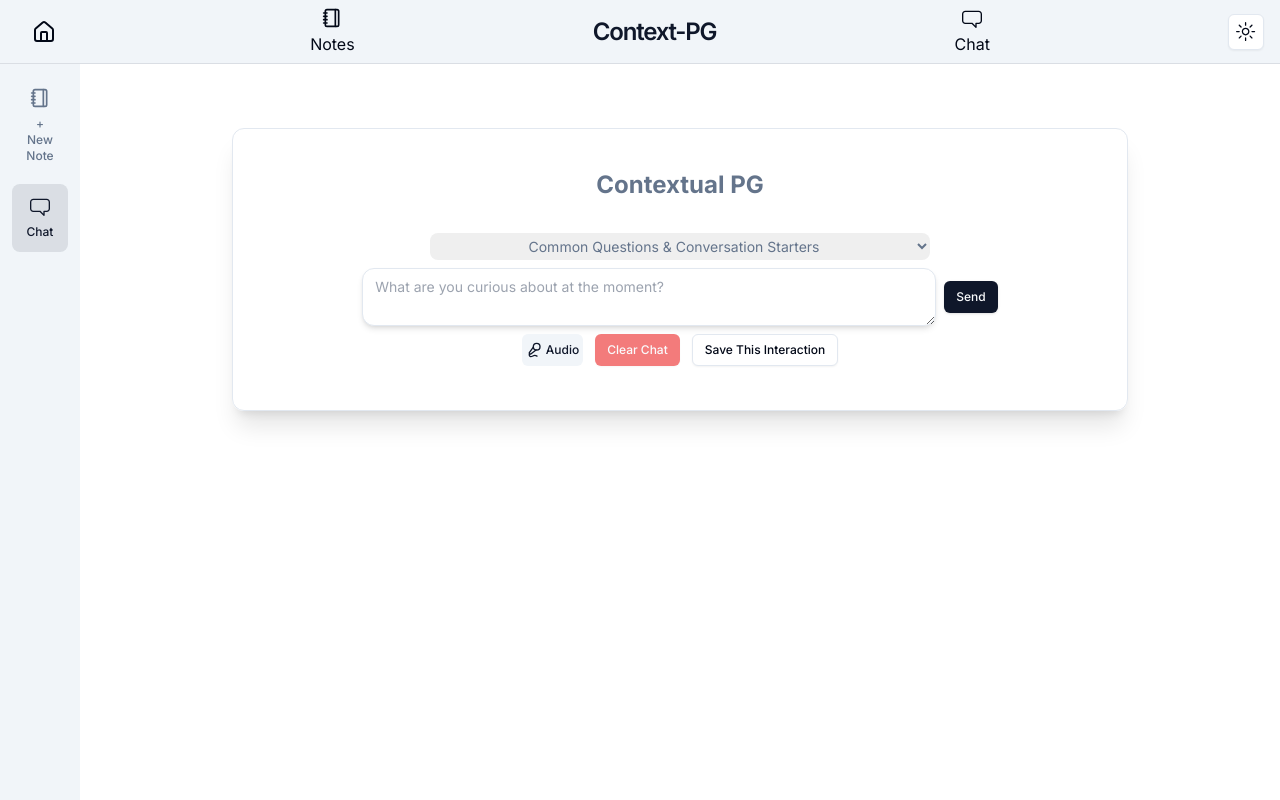
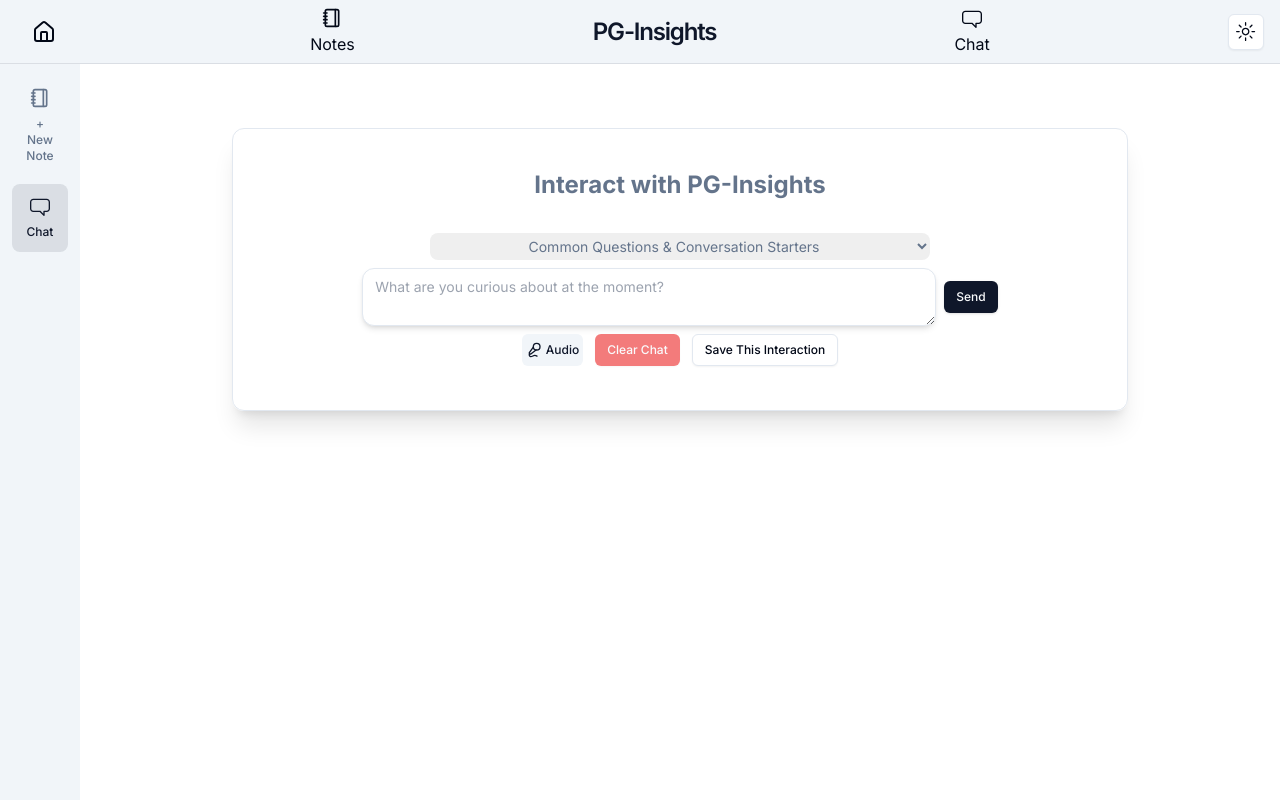
Before and after one commit to jmor1234/pg-ai, a Next.js app: page /chats/pg-notes in a window 1280 px wide. Built offline with nearby package versions, Linux system fonts and the light colour scheme.

Commit message:
clerk adj

```diff
--- a/app/(frontend)/_components/navbar.tsx
+++ b/app/(frontend)/_components/navbar.tsx
@@ -45,7 +45,7 @@ const Navbar = () => {
       </Link>
       <Link href="/">
         <h1 className="text-xl md:text-2xl font-semibold tracking-tighter text-primary rounded-xl">
-          Context-PG
+          PG-Insights
         </h1>
       </Link>
       <Link
--- a/app/(frontend)/chats/pg-notes/page.tsx
+++ b/app/(frontend)/chats/pg-notes/page.tsx
@@ -56,7 +56,7 @@ export default function NotesChatBox() {
     "Niche vs broad problem-solving when starting a company",
     "Should I be worried about others copying me?",
     "Why is curiosity so important?",
-    "What is really the key to building something valuable long term?"
+    "What is really the key to building something valuable long term?",
   ];
 
   const handleSelectChange = (event: React.ChangeEvent<HTMLSelectElement>) => {
@@ -110,7 +110,8 @@ export default function NotesChatBox() {
       console.log("Chat saved to notes successfully.");
       toast({
         title: "Chat Saved",
-        description: "Your chat has been saved to your notes under the label Chat History.",
+        description:
+          "Your chat has been saved to your notes under the label Chat History.",
       });
     } else {
       console.error("Failed to save chat to notes.");
@@ -122,7 +123,7 @@ export default function NotesChatBox() {
   return (
     <div className="mx-auto flex max-w-4xl flex-col mt-16 py-10 border px-4 rounded-xl shadow-xl">
       <h1 className="text-2xl font-bold text-center text-muted-foreground mb-2">
-        Contextual PG
+        Interact with PG-Insights
       </h1>
       <div className="mx-auto max-w-3xl overflow-y-auto" ref={scrollRef}>
         {messages.map((message) => (
@@ -155,9 +156,16 @@ export default function NotesChatBox() {
           onChange={handleSelectChange}
           value={dropdownValue}
         >
-          <option value="default" className="">Common Questions & Conversation Starters</option>
+          <option value="default" className="">
+            Common Questions & Conversation Starters
+          </option>
           {kickStarters.map((prompt, index) => (
-            <option className="" key={index} value={prompt} style={{ whiteSpace: 'normal', wordBreak: 'break-word' }}>
+            <option
+              className=""
+              key={index}
+              value={prompt}
+              style={{ whiteSpace: "normal", wordBreak: "break-word" }}
+            >
               {prompt}
             </option>
           ))}
--- a/app/page.tsx
+++ b/app/page.tsx
@@ -11,7 +11,7 @@ const HomePage = () => {
         <div className="flex flex-col items-center">
           <UserButton />
         </div>
-        <h1 className="text-2xl font-bold text-center">Context-PG</h1>
+        <h1 className="text-2xl font-bold text-center">PG-Insights</h1>
         <Button className="border border-gray-300" variant="ghost" asChild>
           {userId ? <SignOutButton /> : <SignInButton />}
         </Button>
--- /dev/null
+++ b/app/sign-in/[[...sign-in]]/page.tsx
@@ -0,0 +1,9 @@
+import { SignIn } from "@clerk/nextjs";
+
+export default function Page() {
+  return (
+    <div className="flex flex-col items-center justify-center h-screen">
+        <SignIn path="/sign-in" />
+    </div>
+  );
+}
--- /dev/null
+++ b/app/sign-up/[[...sign-up]]/page.tsx
@@ -0,0 +1,9 @@
+import { SignUp } from "@clerk/nextjs";
+
+export default function Page() {
+  return (
+    <div className="flex flex-col items-center justify-center h-screen">
+        <SignUp path="/sign-up" />
+    </div>
+  );
+}
```
Also changed, not shown: 1 other file (tests, documents, lock files or other folders).
